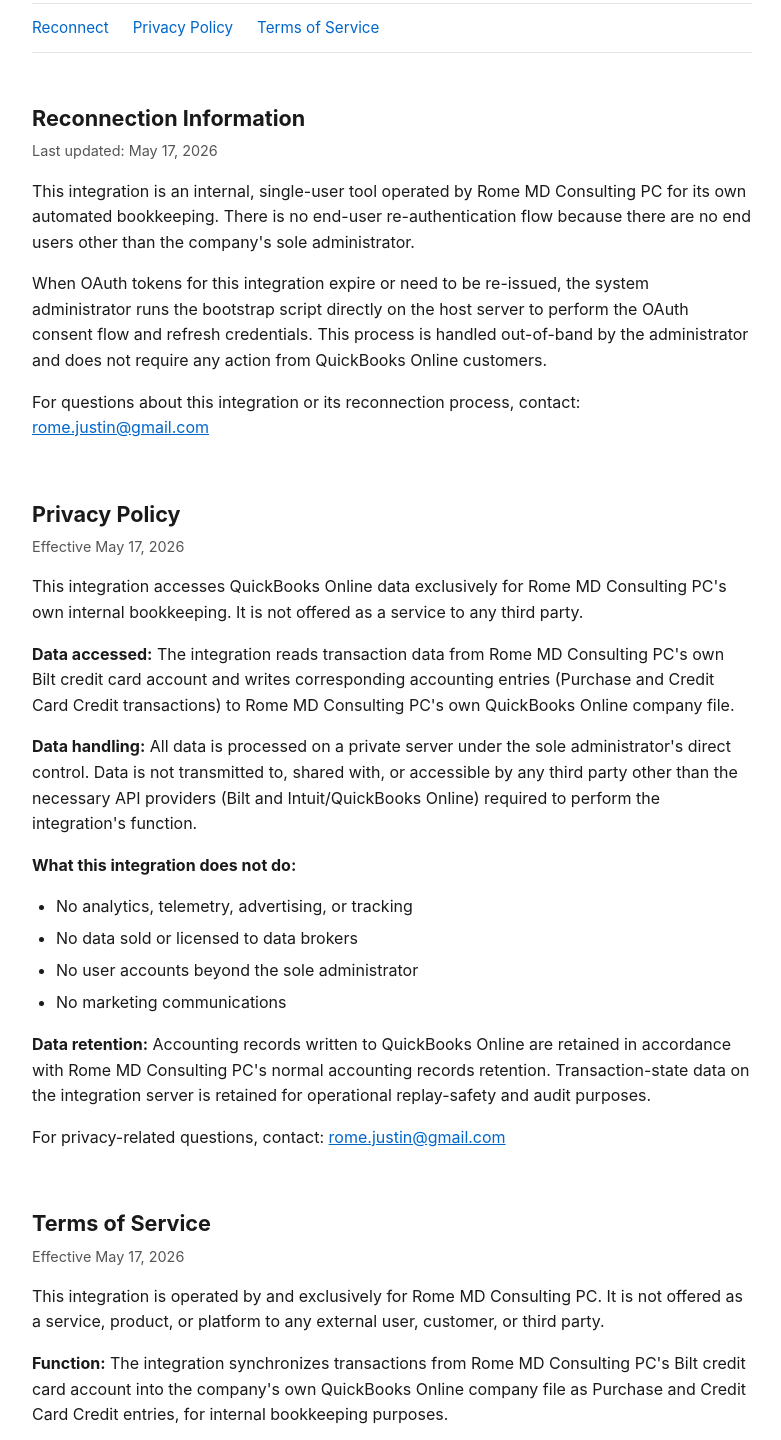
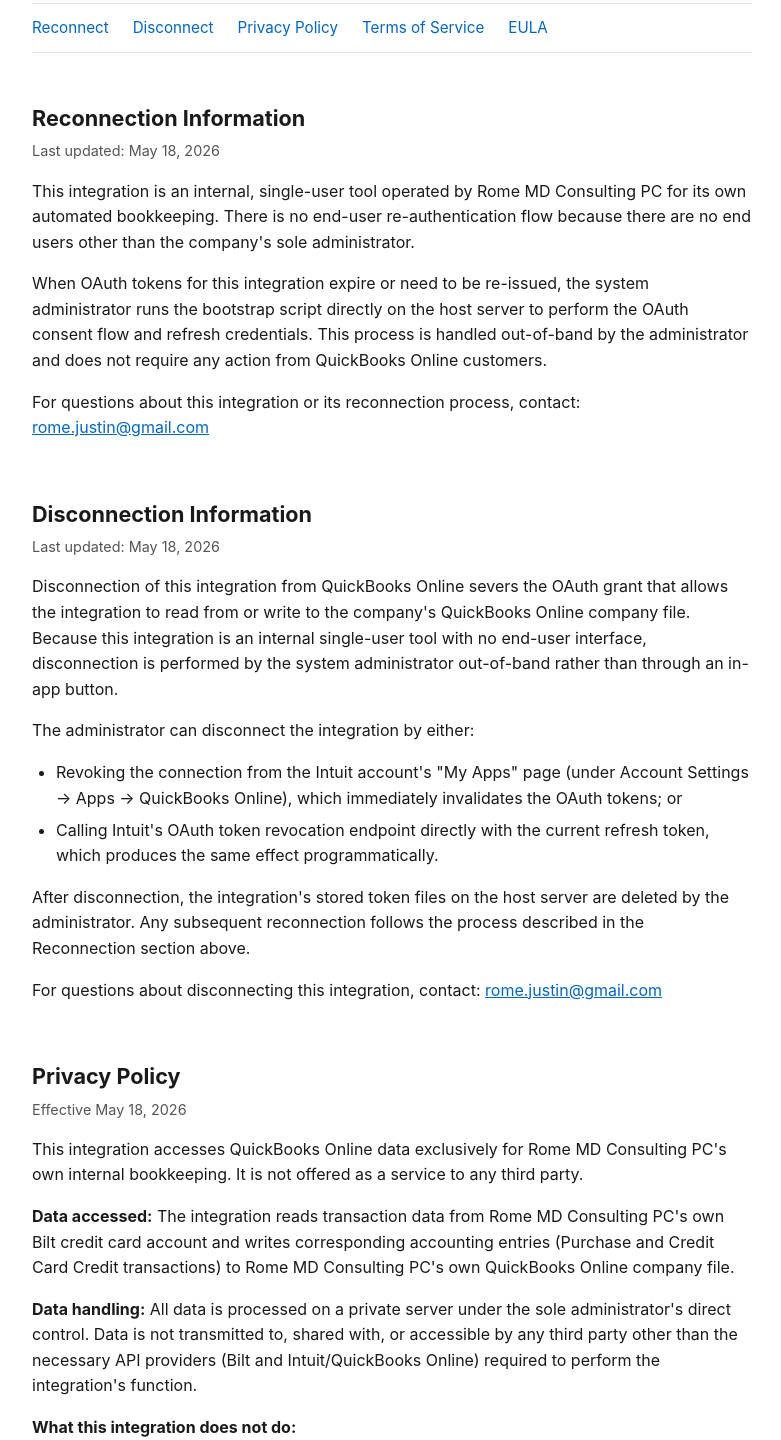
Before and after one commit to jus10rome/rome-md-qbo-integration, a plain HTML site: page index.html in a window 1280 px wide. Shown: the part 165-1605 px from the top of the page, without its empty margins (248-1029 px from the left). Drawn offline with Linux system fonts and the light colour scheme.

Commit message:
Add EULA and Disconnect sections for Intuit App Assessment

```diff
--- a/index.html
+++ b/index.html
@@ -1,126 +1,301 @@
 <!DOCTYPE html>
+
 <html lang="en">
+
 <head>
+
 <meta charset="UTF-8">
+
 <meta name="viewport" content="width=device-width, initial-scale=1.0">
+
 <title>Rome MD Consulting PC — QuickBooks Online Integration</title>
-<meta name="description" content="Privacy policy, terms of service, and reconnection information for Rome MD Consulting PC's internal QuickBooks Online integration.">
+
+<meta name="description" content="License agreement, privacy policy, terms of service, and reconnection information for Rome MD Consulting PC's internal QuickBooks Online integration.">
+
 <style>
+
   :root {
+
     --text: #1a1a1a;
+
     --muted: #555;
+
     --bg: #ffffff;
+
     --accent: #0066cc;
+
     --border: #e5e5e5;
+
   }
+
   * { box-sizing: border-box; }
+
   body {
+
     font-family: -apple-system, BlinkMacSystemFont, "Segoe UI", Roboto, "Helvetica Neue", Arial, sans-serif;
+
     color: var(--text);
+
     background: var(--bg);
+
     margin: 0;
+
     padding: 2rem 1.25rem;
+
     line-height: 1.6;
+
   }
+
   main {
+
     max-width: 720px;
+
     margin: 0 auto;
+
   }
+
   h1 {
+
     font-size: 1.75rem;
+
     margin: 0 0 0.5rem;
+
     line-height: 1.25;
+
   }
+
   .org {
+
     color: var(--muted);
+
     margin: 0 0 2rem;
+
   }
+
   nav {
+
     display: flex;
+
     gap: 1.5rem;
+
     flex-wrap: wrap;
+
     padding: 0.75rem 0;
+
     margin-bottom: 2.5rem;
+
     border-top: 1px solid var(--border);
+
     border-bottom: 1px solid var(--border);
+
   }
+
   nav a {
+
     color: var(--accent);
+
     text-decoration: none;
+
     font-size: 0.95rem;
+
   }
+
   nav a:hover { text-decoration: underline; }
+
   section {
+
     margin: 0 0 3rem;
+
   }
+
   h2 {
+
     font-size: 1.35rem;
+
     margin: 0 0 0.25rem;
+
     padding-top: 0.5rem;
+
   }
+
   .effective {
+
     color: var(--muted);
+
     font-size: 0.9rem;
+
     margin: 0 0 1rem;
+
   }
+
   p { margin: 0 0 1rem; }
+
   ul { margin: 0 0 1rem; padding-left: 1.5rem; }
+
   li { margin-bottom: 0.4rem; }
+
   footer {
+
     margin-top: 4rem;
+
     padding-top: 1.5rem;
+
     border-top: 1px solid var(--border);
+
     color: var(--muted);
+
     font-size: 0.875rem;
+
   }
+
   a { color: var(--accent); }
+
 </style>
+
 </head>
+
 <body>
+
 <main>
+
 <h1>Rome MD Consulting PC — QuickBooks Online Integration</h1>
+
 <p class="org">Internal bookkeeping integration for Rome MD Consulting PC.</p>
+
 <nav>
+
   <a href="#reconnect">Reconnect</a>
+
+  <a href="#disconnect">Disconnect</a>
+
   <a href="#privacy">Privacy Policy</a>
+
   <a href="#terms">Terms of Service</a>
+
+  <a href="#eula">EULA</a>
+
 </nav>
+
 <section id="reconnect">
+
 <h2>Reconnection Information</h2>
-<p class="effective">Last updated: May 17, 2026</p>
+
+<p class="effective">Last updated: May 18, 2026</p>
+
 <p>This integration is an internal, single-user tool operated by Rome MD Consulting PC for its own automated bookkeeping. There is no end-user re-authentication flow because there are no end users other than the company's sole administrator.</p>
+
 <p>When OAuth tokens for this integration expire or need to be re-issued, the system administrator runs the bootstrap script directly on the host server to perform the OAuth consent flow and refresh credentials. This process is handled out-of-band by the administrator and does not require any action from QuickBooks Online customers.</p>
+
 <p>For questions about this integration or its reconnection process, contact: <a href="mailto:rome.justin@gmail.com">rome.justin@gmail.com</a></p>
+
 </section>
+
+<section id="disconnect">
+
+<h2>Disconnection Information</h2>
+
+<p class="effective">Last updated: May 18, 2026</p>
+
+<p>Disconnection of this integration from QuickBooks Online severs the OAuth grant that allows the integration to read from or write to the company's QuickBooks Online company file. Because this integration is an internal single-user tool with no end-user interface, disconnection is performed by the system administrator out-of-band rather than through an in-app button.</p>
+
+<p>The administrator can disconnect the integration by either:</p>
+
+<ul>
+
+  <li>Revoking the connection from the Intuit account's "My Apps" page (under Account Settings → Apps → QuickBooks Online), which immediately invalidates the OAuth tokens; or</li>
+
+  <li>Calling Intuit's OAuth token revocation endpoint directly with the current refresh token, which produces the same effect programmatically.</li>
+
+</ul>
+
+<p>After disconnection, the integration's stored token files on the host server are deleted by the administrator. Any subsequent reconnection follows the process described in the Reconnection section above.</p>
+
+<p>For questions about disconnecting this integration, contact: <a href="mailto:rome.justin@gmail.com">rome.justin@gmail.com</a></p>
+
+</section>
+
 <section id="privacy">
+
 <h2>Privacy Policy</h2>
-<p class="effective">Effective May 17, 2026</p>
+
+<p class="effective">Effective May 18, 2026</p>
+
 <p>This integration accesses QuickBooks Online data exclusively for Rome MD Consulting PC's own internal bookkeeping. It is not offered as a service to any third party.</p>
+
 <p><strong>Data accessed:</strong> The integration reads transaction data from Rome MD Consulting PC's own Bilt credit card account and writes corresponding accounting entries (Purchase and Credit Card Credit transactions) to Rome MD Consulting PC's own QuickBooks Online company file.</p>
+
 <p><strong>Data handling:</strong> All data is processed on a private server under the sole administrator's direct control. Data is not transmitted to, shared with, or accessible by any third party other than the necessary API providers (Bilt and Intuit/QuickBooks Online) required to perform the integration's function.</p>
+
 <p><strong>What this integration does not do:</strong></p>
+
 <ul>
+
   <li>No analytics, telemetry, advertising, or tracking</li>
+
   <li>No data sold or licensed to data brokers</li>
+
   <li>No user accounts beyond the sole administrator</li>
+
   <li>No marketing communications</li>
+
 </ul>
+
 <p><strong>Data retention:</strong> Accounting records written to QuickBooks Online are retained in accordance with Rome MD Consulting PC's normal accounting records retention. Transaction-state data on the integration server is retained for operational replay-safety and audit purposes.</p>
+
 <p>For privacy-related questions, contact: <a href="mailto:rome.justin@gmail.com">rome.justin@gmail.com</a></p>
+
 </section>
+
 <section id="terms">
+
 <h2>Terms of Service</h2>
-<p class="effective">Effective May 17, 2026</p>
+
+<p class="effective">Effective May 18, 2026</p>
+
 <p>This integration is operated by and exclusively for Rome MD Consulting PC. It is not offered as a service, product, or platform to any external user, customer, or third party.</p>
+
 <p><strong>Function:</strong> The integration synchronizes transactions from Rome MD Consulting PC's Bilt credit card account into the company's own QuickBooks Online company file as Purchase and Credit Card Credit entries, for internal bookkeeping purposes.</p>
+
 <p><strong>No warranty:</strong> This integration is a self-use tool. It is provided as-is without warranty of any kind. The sole user (the administrator) accepts all responsibility for its operation and for verifying the accuracy of synchronized accounting entries.</p>
+
 <p><strong>No external users:</strong> There are no external users, no fees, no service-level agreements, no commercial relationship, and no support obligations to any party other than the administrator.</p>
+
 <p><strong>Modifications:</strong> The administrator may modify, suspend, or discontinue the integration at any time without notice, as it serves only their own internal bookkeeping needs.</p>
+
 <p>For questions, contact: <a href="mailto:rome.justin@gmail.com">rome.justin@gmail.com</a></p>
+
 </section>
+
+<section id="eula">
+
+<h2>End-User License Agreement</h2>
+
+<p class="effective">Effective May 18, 2026</p>
+
+<p>This End-User License Agreement governs use of the QuickBooks Online integration software operated by Rome MD Consulting PC.</p>
+
+<p><strong>License grant:</strong> The software is licensed exclusively to Rome MD Consulting PC and its sole administrator for use in the company's own internal bookkeeping operations. The license is non-transferable, non-sublicensable, and not granted to any external user or third party.</p>
+
+<p><strong>Permitted use:</strong> The sole administrator may install, configure, run, and modify the integration software on hardware under the company's control for the purpose of synchronizing Bilt credit card transactions into the company's own QuickBooks Online company file.</p>
+
+<p><strong>Restrictions:</strong> The integration software is not offered for redistribution, resale, public hosting as a service, or use by any party outside Rome MD Consulting PC. The software is not warranted for any use beyond Rome MD Consulting PC's own internal bookkeeping.</p>
+
+<p><strong>No warranty:</strong> The software is provided as-is, without warranty of any kind, express or implied. The sole administrator accepts all responsibility for its operation and for verifying the accuracy of synchronized accounting entries.</p>
+
+<p><strong>Termination:</strong> This license terminates automatically when the sole administrator ceases operating the integration or transfers ownership of Rome MD Consulting PC.</p>
+
+<p>For license-related questions, contact: <a href="mailto:rome.justin@gmail.com">rome.justin@gmail.com</a></p>
+
+</section>
+
 <footer>
+
 <p>© 2026 Rome MD Consulting PC. This page documents an internal QuickBooks Online integration for sole-tenant use.</p>
+
 </footer>
+
 </main>
+
 </body>
+
 </html>
```
